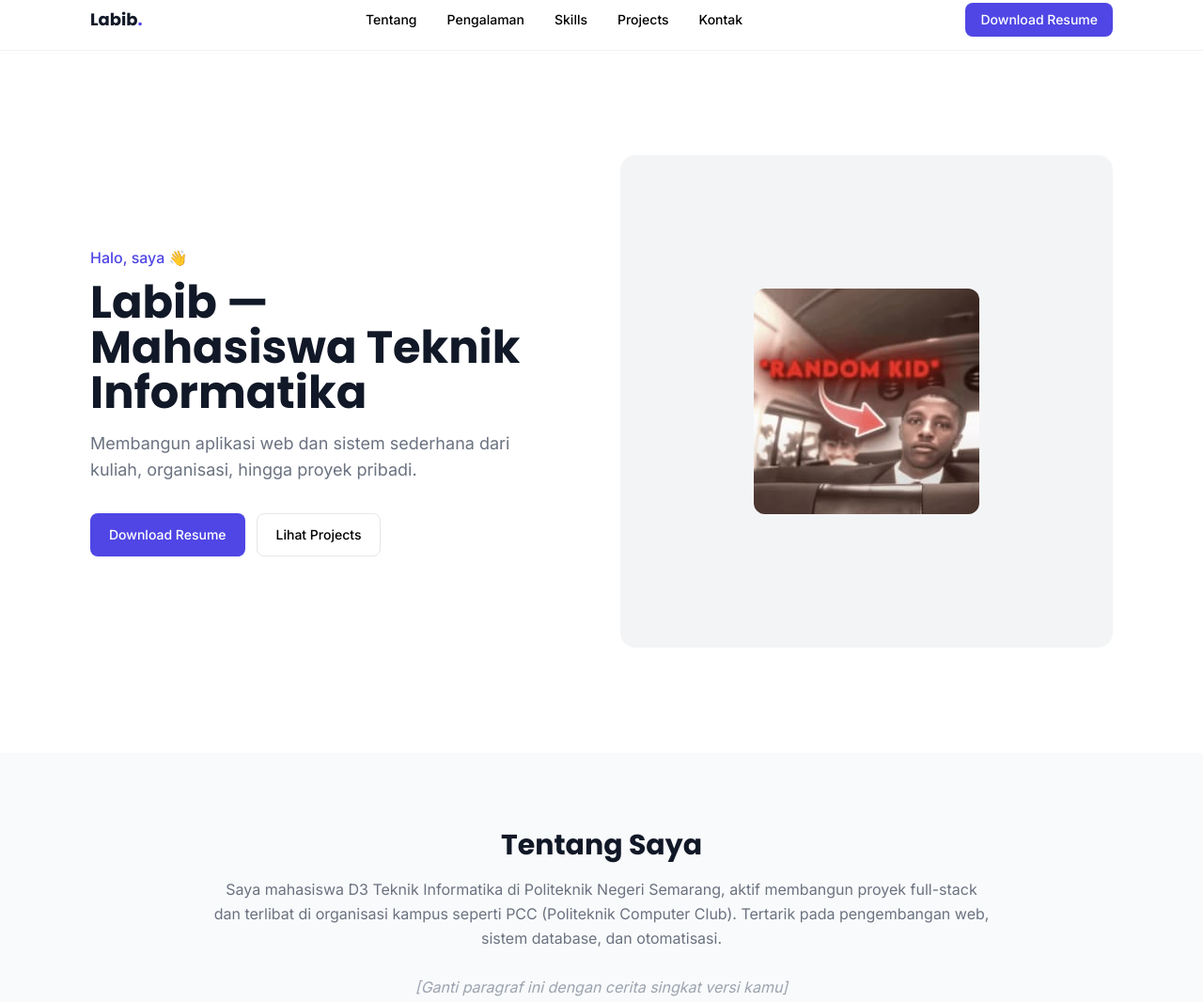
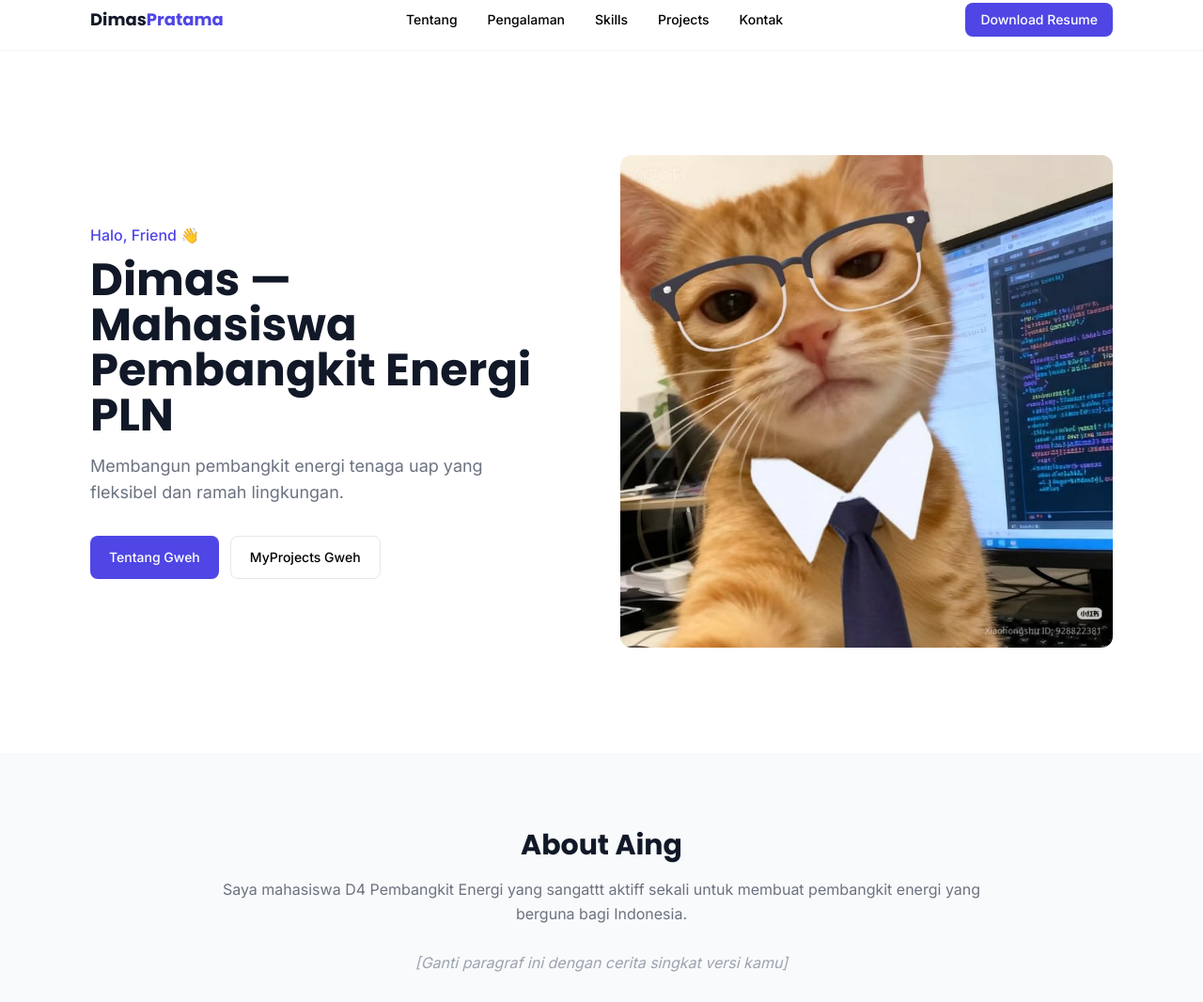
Before and after one commit to Kurniangga/web_porto_syk, a plain HTML site: page index.html in a window 1280 px wide. Shown: the part 11-1077 px from the top of the page at 94% size. Drawn offline with nearby package versions, Linux system fonts and the light colour scheme.

Commit message:
Initial commit web portfolio

```diff
--- a/index.html
+++ b/index.html
@@ -4,7 +4,7 @@
 <head>
   <meta charset="UTF-8">
   <meta name="viewport" content="width=device-width, initial-scale=1.0">
-  <title>Labib — Portfolio</title>
+  <title>Dimas — Portfolio</title>
 
   <!-- Tailwind CSS via CDN -->
   <script src="https://cdn.tailwindcss.com"></script>
@@ -37,7 +37,7 @@
     <div class="max-w-6xl mx-auto px-5 sm:px-8 h-16 flex items-center justify-between">
 
       <!-- Logo Navbar -->
-      <a href="#home" class="font-heading font-bold text-lg text-gray-900">Labib<span class="text-primary">.</span></a>
+      <a href="#home" class="font-heading font-bold text-lg text-gray-900">Dimas<span class="text-primary">Pratama</span></a>
 
       <!-- Menu navigasi Desktop -->
       <nav class="hidden md:flex items-center gap-8 text-sm font-medium">
@@ -85,41 +85,39 @@
 
     <section id="home" class="max-w-6xl mx-auto px-5 sm:px-8 py-20 sm:py-28 grid sm:grid-cols-2 gap-10 items-center">
       <div>
-        <p class="text-primary font-medium mb-3">Halo, saya 👋</p>
+        <p class="text-primary font-medium mb-3">Halo, Friend 👋</p>
         <h1 class="font-heading text-4xl sm:text-5xl font-bold text-gray-900 leading-tight mb-4">
-          Labib —<br>Mahasiswa Teknik Informatika
+          Dimas —<br>Mahasiswa Pembangkit Energi PLN
         </h1>
         <p class="text-gray-500 text-base sm:text-lg mb-8 max-w-md">
-          Membangun aplikasi web dan sistem sederhana dari kuliah, organisasi, hingga proyek pribadi.
+          Membangun pembangkit energi tenaga uap yang fleksibel dan ramah lingkungan.
         </p>
 
         <!-- Tombol Download cv dan ke project -->
         <div class="flex flex-wrap gap-3">
           <a href="assets/CV_LabibFauzi_Software_Workshop.pdf" download
             class="inline-flex items-center gap-2 bg-primary hover:bg-primary-dark text-white text-sm font-medium px-5 py-3 rounded-lg transition">
-            Download Resume
+            Tentang Gweh
           </a>
           <a href="/project.html"
             class="inline-flex items-center gap-2 border border-gray-200 hover:border-primary hover:text-primary text-sm font-medium px-5 py-3 rounded-lg transition">
-            Lihat Projects
+            MyProjects Gweh
           </a>
         </div>
       </div>
 
       <!-- foto profil-->
       <div class="bg-gray-100 rounded-2xl aspect-square flex items-center justify-center text-gray-400 text-sm">
-        <img src="assets/profil.jpeg" class="object-center rounded-xl" alt="">
+        <img src="assets/meow.jpg" class="object-center rounded-xl" alt="">
       </div>
     </section>
 
     <!-- About section -->
     <section id="about" class="bg-gray-50 py-20">
       <div class="max-w-4xl mx-auto px-5 sm:px-8 text-center">
-        <h2 class="font-heading text-3xl font-bold text-gray-900 mb-4">Tentang Saya</h2>
+        <h2 class="font-heading text-3xl font-bold text-gray-900 mb-4">About Aing</h2>
         <p class="text-gray-500 leading-relaxed">
-          Saya mahasiswa D3 Teknik Informatika di Politeknik Negeri Semarang, aktif membangun proyek
-          full-stack dan terlibat di organisasi kampus seperti PCC (Politeknik Computer Club).
-          Tertarik pada pengembangan web, sistem database, dan otomatisasi.
+          Saya mahasiswa D4 Pembangkit Energi yang sangattt aktiff sekali untuk membuat pembangkit energi yang berguna bagi Indonesia.
           <br><br>
           <span class="text-gray-400 italic">[Ganti paragraf ini dengan cerita singkat versi kamu]</span>
         </p>
```
Also changed, not shown: assets/meow.jpg (added).
